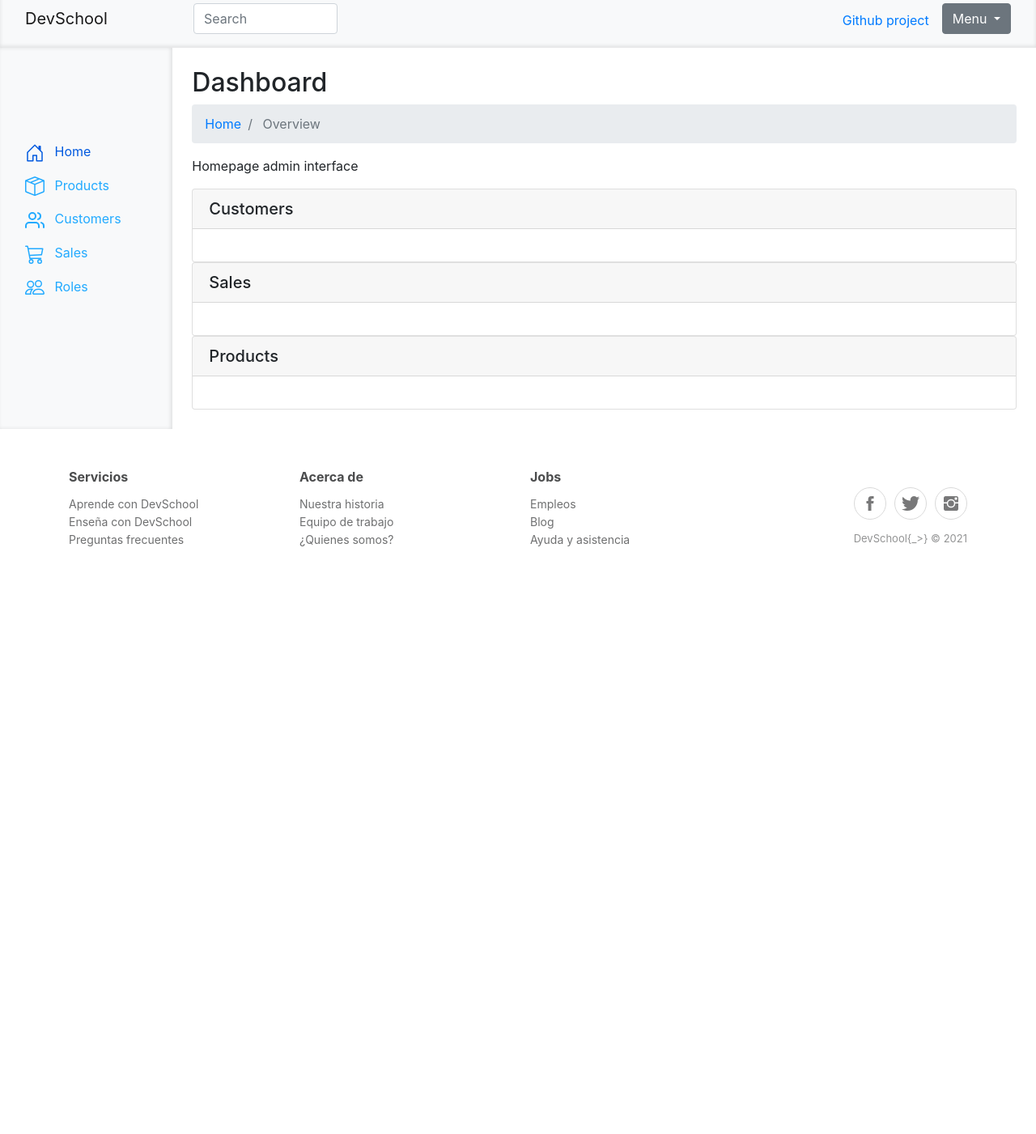
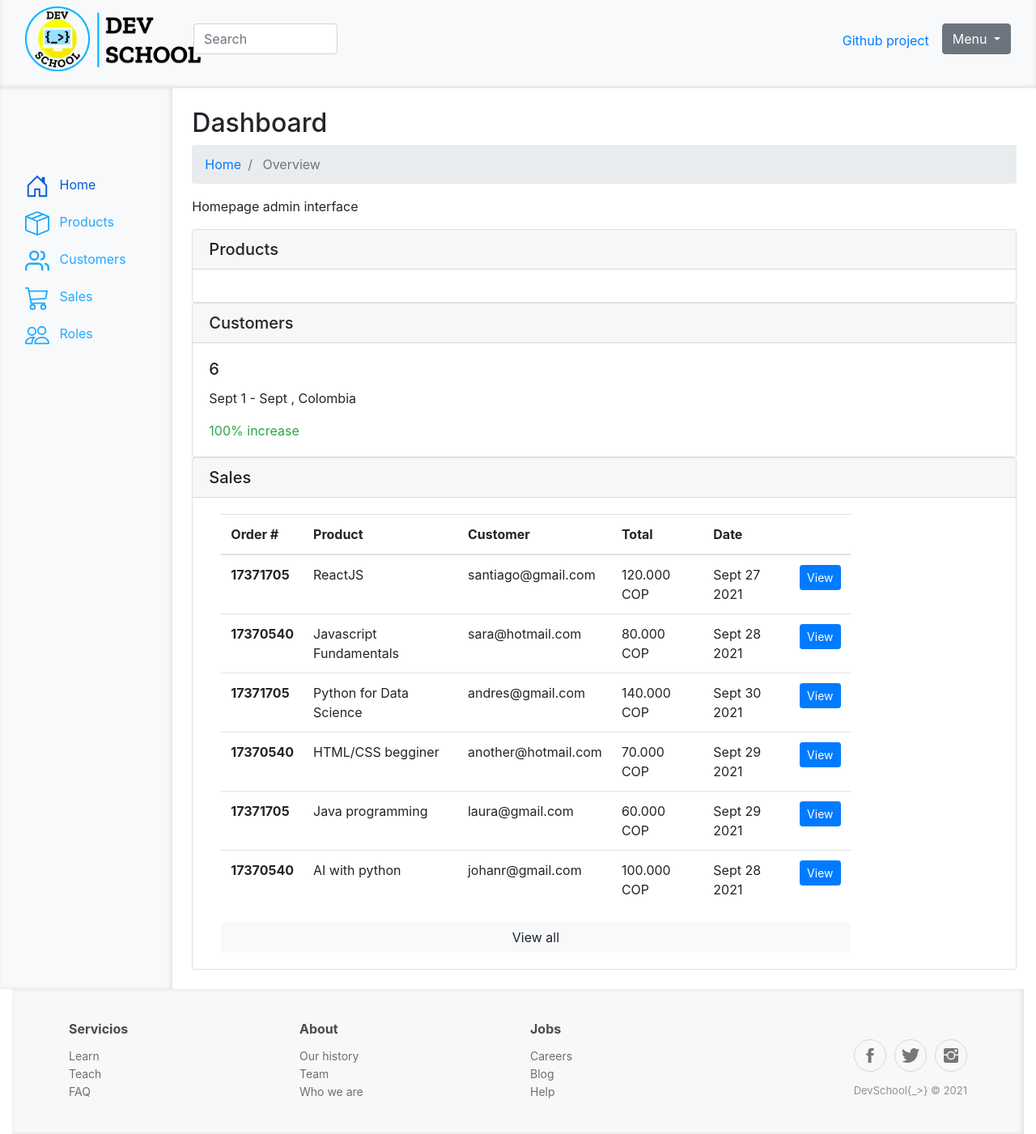
Before and after one commit to johanramirez91/MisionDevs, a plain HTML site: page index.html in a window 1280 px wide. Shown: the part 13-1414 px from the top of the page at 81% size. Before the commit the page ends 800 px from the top, so only its background shows below. Drawn offline with nearby package versions, Linux system fonts and the light colour scheme.

Commit message:
Adición de logo, ícono, cambio de estilos y tabla de compradores.

```diff
--- a/assets/css/style.css
+++ b/assets/css/style.css
@@ -4,14 +4,14 @@
   bottom: 0;
   left: 0;
   z-index: 100;
-  padding: 60px 0 0;
+  padding: 50px 0 0;
   box-shadow: inset -2px 0 5px rgba(10, 10, 10, 0.1);
   z-index: 99;
 }
 
 @media (max-width: 500px) {
   .sidebar {
-    top: 8.5rem;
+    top: 5.5rem;
     padding: 0;
   }
 }
@@ -39,87 +39,88 @@
 /* foooter andres */
 
 .footer-clean {
-  padding:50px 0;
-  background-color:#fff;
-  color:#4b4c4d;
+  padding: 40px 0;
+  color: #4b4c4d;
+  background-color: rgb(248, 248, 248);
+  box-shadow: inset -2px 0 5px rgba(10, 10, 10, 0.1);
 }
 
 .footer-clean h3 {
-  margin-top:0;
-  margin-bottom:12px;
-  font-weight:bold;
-  font-size:16px;
+  margin-top: 0;
+  margin-bottom: 12px;
+  font-weight: bold;
+  font-size: 16px;
 }
 
 .footer-clean ul {
-  padding:0;
-  list-style:none;
-  line-height:1.6;
-  font-size:14px;
-  margin-bottom:0;
+  padding: 0;
+  list-style: none;
+  line-height: 1.6;
+  font-size: 14px;
+  margin-bottom: 0;
 }
 
 .footer-clean ul a {
-  color:inherit;
-  text-decoration:none;
-  opacity:0.8;
+  color: inherit;
+  text-decoration: none;
+  opacity: 0.8;
 }
 
 .footer-clean ul a:hover {
-  opacity:1;
+  opacity: 1;
 }
 
 .footer-clean .item.social {
-  text-align:right;
+  text-align: right;
 }
 
-@media (max-width:767px) {
+@media (max-width: 767px) {
   .footer-clean .item {
-    text-align:center;
-    padding-bottom:20px;
+    text-align: center;
+    padding-bottom: 20px;
   }
 }
 
 @media (max-width: 768px) {
   .footer-clean .item.social {
-    text-align:center;
+    text-align: center;
   }
 }
 
 .footer-clean .item.social > a {
-  font-size:24px;
-  width:40px;
-  height:40px;
-  line-height:40px;
-  display:inline-block;
-  text-align:center;
-  border-radius:50%;
-  border:1px solid #ccc;
-  margin-left:10px;
-  margin-top:22px;
-  color:inherit;
-  opacity:0.75;
+  font-size: 24px;
+  width: 40px;
+  height: 40px;
+  line-height: 40px;
+  display: inline-block;
+  text-align: center;
+  border-radius: 50%;
+  border: 1px solid #ccc;
+  margin-left: 10px;
+  margin-top: 22px;
+  color: inherit;
+  opacity: 0.75;
 }
 
 .footer-clean .item.social > a:hover {
-  opacity:0.9;
+  opacity: 0.9;
 }
 
-@media (max-width:991px) {
+@media (max-width: 991px) {
   .footer-clean .item.social > a {
-    margin-top:40px;
+    margin-top: 40px;
   }
 }
 
-@media (max-width:767px) {
+@media (max-width: 767px) {
   .footer-clean .item.social > a {
-    margin-top:10px;
+    margin-top: 10px;
   }
 }
 
 .footer-clean .copyright {
-  margin-top:14px;
-  margin-bottom:0;
-  font-size:13px;
-  opacity:0.6;
+  margin-top: 14px;
+  margin-bottom: 0;
+  font-size: 13px;
+  opacity: 0.6;
 }
--- a/index.html
+++ b/index.html
@@ -1,86 +1,55 @@
 <!DOCTYPE html>
 <html lang="en">
+
 <head>
   <meta charset="UTF-8" />
-    <meta
-      http-equiv="X-UA-Compatible"
-      content="width=device-width, initial-scale=1, shrink-to-fit=no"
-    />
-    <link
-      rel="stylesheet"
-      href="https://stackpath.bootstrapcdn.com/bootstrap/4.3.1/css/bootstrap.min.css"
-      integrity="sha384-ggOyR0iXCbMQv3Xipma34MD+dH/1fQ784/j6cY/iJTQUOhcWr7x9JvoRxT2MZw1T"
-      crossorigin="anonymous"
-    />
+  <meta http-equiv="X-UA-Compatible" content="width=device-width, initial-scale=1, shrink-to-fit=no" />
+  <link rel="stylesheet" href="https://stackpath.bootstrapcdn.com/bootstrap/4.3.1/css/bootstrap.min.css"
+    integrity="sha384-ggOyR0iXCbMQv3Xipma34MD+dH/1fQ784/j6cY/iJTQUOhcWr7x9JvoRxT2MZw1T" crossorigin="anonymous" />
   <link rel="stylesheet" type="text/css" href="/assets/css/style.css" />
   <meta name="viewport" content="width=device-width, initial-scale=1" />
 
-    <link rel="stylesheet" href="https://cdnjs.cloudflare.com/ajax/libs/twitter-bootstrap/4.1.3/css/bootstrap.min.css">
-    <link rel="stylesheet" href="https://cdnjs.cloudflare.com/ajax/libs/ionicons/2.0.1/css/ionicons.min.css">
+  <link rel="stylesheet" href="https://cdnjs.cloudflare.com/ajax/libs/twitter-bootstrap/4.1.3/css/bootstrap.min.css" />
+  <link rel="stylesheet" href="https://cdnjs.cloudflare.com/ajax/libs/ionicons/2.0.1/css/ionicons.min.css" />
+  <link rel="icon" type="image/png" href="assets/Icon.png" sizes="32x32">
+  <title>DevSchool</title>
 
-    <title>DevSchool</title>
 </head>
 
 <body>
   <nav class="navbar navbar-light bg-light p-3">
-      <div
-        class="
+    <div class="
           d-flex
           col-12 col-md-3 col-lg-2
           mb-2 mb-lg-0
           flex-wrap flex-md-nowrap
-          justify-content-between
-        "
-      >
-        <a class="navbar-brand" href="#"> DevSchool </a>
-        <button
-          class="navbar-toggler d-md-none collapsed mb-3"
-          type="button"
-          data-toggle="collapse"
-          data-target="#sidebar"
-          aria-controls="sidebar"
-          aria-expanded="false"
-          aria-label="Toggle navigation"
-        >
+          justify-content-between">
+      <a class="navbar-brand" href="#">
+        <img src="assets/logo.png" alt="logo" height="80px">
+      </a>
+      <button class="navbar-toggler d-md-none collapsed mb-3" type="button"      data-toggle="collapse"
+        data-target="#sidebar" aria-controls="sidebar" aria-expanded="false" aria-label="Toggle navigation">
         <span class="navbar-toggler-icon"></span>
       </button>
     </div>
     <div class="col-12 col-md-4 col-lg-2">
-        <input
-          class="form-control form-control-dark"
-          type="text"
-          placeholder="Search"
-          aria-label="Search"
-        />
+      <input class="form-control form-control-dark" type="text" placeholder="Search" aria-label="Search" />
     </div>
-      <div
-        class="
+    <div class="
           col-12 col-md-5 col-lg-8
           d-flex
           align-items-center
           justify-content-md-end
           mt-3 mt-md-0
-        "
-      >
+        ">
       <div class="mr-3 mt-1">
-          <a
-            class="github-button"
-            href="https://github.com/johanramirez91/MisionDevs"
-            data-color-scheme="no-preference: dark; light: light; dark: light;"
-            data-icon="octicon-star"
-            data-size="large"
-            data-show-count="true"
-            >Github project</a
-          >
+        <a class="github-button" href="https://github.com/johanramirez91/MisionDevs"
+          data-color-scheme="no-preference: dark; light: light; dark: light;" data-icon="octicon-star" data-size="large"
+          data-show-count="true">Github project</a>
       </div>
       <div class="dropdown">
-          <button
-            class="btn btn-secondary dropdown-toggle"
-            type="button"
-            id="dropdownMenuButton"
-            data-toggle="dropdown"
-            aria-expanded="false"
-          >
+        <button class="btn btn-secondary dropdown-toggle" type="button" id="dropdownMenuButton" data-toggle="dropdown"
+          aria-expanded="false">
           Menu
         </button>
         <ul class="dropdown-menu" aria-labelledby="dropdownMenuButton">
@@ -93,60 +62,34 @@
   </nav>
   <div class="container-fluid">
     <div class="row">
-        <nav
-          id="sidebar"
-          class="col-md-3 col-lg-2 d-md-block bg-light sidebar collapse"
-        >
+      <nav id="sidebar" class="col-md-3 col-lg-2 d-md-block bg-light sidebar collapse">
         <div class="position-sticky pt-md-5">
           <ul class="nav flex-column">
             <li class="nav-item">
               <a class="nav-link active" aria-current="page" href="#">
-                  <svg
-                    xmlns="http://www.w3.org/2000/svg"
-                    width="24"
-                    height="24"
-                    fill="currentColor"
-                    class="bi bi-house-door"
-                    viewBox="0 0 16 16"
-                  >
+                <svg xmlns="http://www.w3.org/2000/svg" width="30" height="30" fill="currentColor"
+                  class="bi bi-house-door" viewBox="0 0 16 16">
                   <path
-                      d="M8.354 1.146a.5.5 0 0 0-.708 0l-6 6A.5.5 0 0 0 1.5 7.5v7a.5.5 0 0 0 .5.5h4.5a.5.5 0 0 0 .5-.5v-4h2v4a.5.5 0 0 0 .5.5H14a.5.5 0 0 0 .5-.5v-7a.5.5 0 0 0-.146-.354L13 5.793V2.5a.5.5 0 0 0-.5-.5h-1a.5.5 0 0 0-.5.5v1.293L8.354 1.146zM2.5 14V7.707l5.5-5.5 5.5 5.5V14H10v-4a.5.5 0 0 0-.5-.5h-3a.5.5 0 0 0-.5.5v4H2.5z"
-                    />
+                    d="M8.354 1.146a.5.5 0 0 0-.708 0l-6 6A.5.5 0 0 0 1.5 7.5v7a.5.5 0 0 0 .5.5h4.5a.5.5 0 0 0 .5-.5v-4h2v4a.5.5 0 0 0 .5.5H14a.5.5 0 0 0 .5-.5v-7a.5.5 0 0 0-.146-.354L13 5.793V2.5a.5.5 0 0 0-.5-.5h-1a.5.5 0 0 0-.5.5v1.293L8.354 1.146zM2.5 14V7.707l5.5-5.5 5.5 5.5V14H10v-4a.5.5 0 0 0-.5-.5h-3a.5.5 0 0 0-.5.5v4H2.5z" />
                 </svg>
                 <span class="ml-2">Home</span>
               </a>
             </li>
             <li class="nav-item">
               <a class="nav-link" href="#">
-                  <svg
-                    xmlns="http://www.w3.org/2000/svg"
-                    width="24"
-                    height="24"
-                    fill="currentColor"
-                    class="bi bi-box-seam"
-                    viewBox="0 0 16 16"
-                  >
+                <svg xmlns="http://www.w3.org/2000/svg" width="30" height="30" fill="currentColor"
+                  class="bi bi-box-seam" viewBox="0 0 16 16">
                   <path
-                      d="M8.186 1.113a.5.5 0 0 0-.372 0L1.846 3.5l2.404.961L10.404 2l-2.218-.887zm3.564 1.426L5.596 5 8 5.961 14.154 3.5l-2.404-.961zm3.25 1.7-6.5 2.6v7.922l6.5-2.6V4.24zM7.5 14.762V6.838L1 4.239v7.923l6.5 2.6zM7.443.184a1.5 1.5 0 0 1 1.114 0l7.129 2.852A.5.5 0 0 1 16 3.5v8.662a1 1 0 0 1-.629.928l-7.185 2.874a.5.5 0 0 1-.372 0L.63 13.09a1 1 0 0 1-.63-.928V3.5a.5.5 0 0 1 .314-.464L7.443.184z"
-                    />
+                    d="M8.186 1.113a.5.5 0 0 0-.372 0L1.846 3.5l2.404.961L10.404 2l-2.218-.887zm3.564 1.426L5.596 5 8 5.961 14.154 3.5l-2.404-.961zm3.25 1.7-6.5 2.6v7.922l6.5-2.6V4.24zM7.5 14.762V6.838L1 4.239v7.923l6.5 2.6zM7.443.184a1.5 1.5 0 0 1 1.114 0l7.129 2.852A.5.5 0 0 1 16 3.5v8.662a1 1 0 0 1-.629.928l-7.185 2.874a.5.5 0 0 1-.372 0L.63 13.09a1 1 0 0 1-.63-.928V3.5a.5.5 0 0 1 .314-.464L7.443.184z" />
                 </svg>
                 <span class="ml-2">Products</span>
               </a>
             </li>
             <li class="nav-item">
               <a class="nav-link" href="#">
-                  <svg
-                    xmlns="http://www.w3.org/2000/svg"
-                    width="24"
-                    height="24"
-                    viewBox="0 0 24 24"
-                    fill="none"
-                    stroke="currentColor"
-                    stroke-width="2"
-                    stroke-linecap="round"
-                    stroke-linejoin="round"
-                    class="feather feather-users"
-                  >
+                <svg xmlns="http://www.w3.org/2000/svg" width="30" height="30" viewBox="0 0 24 24" fill="none"
+                  stroke="currentColor" stroke-width="2" stroke-linecap="round" stroke-linejoin="round"
+                  class="feather feather-users">
                   <path d="M17 21v-2a4 4 0 0 0-4-4H5a4 4 0 0 0-4 4v2"></path>
                   <circle cx="9" cy="7" r="4"></circle>
                   <path d="M23 21v-2a4 4 0 0 0-3-3.87"></path>
@@ -157,34 +100,20 @@
             </li>
             <li class="nav-item">
               <a class="nav-link" href="#">
-                  <svg
-                    xmlns="http://www.w3.org/2000/svg"
-                    width="24"
-                    height="24"
-                    fill="currentColor"
-                    class="bi bi-cart3"
-                    viewBox="0 0 16 16"
-                  >
+                <svg xmlns="http://www.w3.org/2000/svg" width="30" height="30" fill="currentColor" class="bi bi-cart3"
+                  viewBox="0 0 16 16">
                   <path
-                      d="M0 1.5A.5.5 0 0 1 .5 1H2a.5.5 0 0 1 .485.379L2.89 3H14.5a.5.5 0 0 1 .49.598l-1 5a.5.5 0 0 1-.465.401l-9.397.472L4.415 11H13a.5.5 0 0 1 0 1H4a.5.5 0 0 1-.491-.408L2.01 3.607 1.61 2H.5a.5.5 0 0 1-.5-.5zM3.102 4l.84 4.479 9.144-.459L13.89 4H3.102zM5 12a2 2 0 1 0 0 4 2 2 0 0 0 0-4zm7 0a2 2 0 1 0 0 4 2 2 0 0 0 0-4zm-7 1a1 1 0 1 1 0 2 1 1 0 0 1 0-2zm7 0a1 1 0 1 1 0 2 1 1 0 0 1 0-2z"
-                    />
+                    d="M0 1.5A.5.5 0 0 1 .5 1H2a.5.5 0 0 1 .485.379L2.89 3H14.5a.5.5 0 0 1 .49.598l-1 5a.5.5 0 0 1-.465.401l-9.397.472L4.415 11H13a.5.5 0 0 1 0 1H4a.5.5 0 0 1-.491-.408L2.01 3.607 1.61 2H.5a.5.5 0 0 1-.5-.5zM3.102 4l.84 4.479 9.144-.459L13.89 4H3.102zM5 12a2 2 0 1 0 0 4 2 2 0 0 0 0-4zm7 0a2 2 0 1 0 0 4 2 2 0 0 0 0-4zm-7 1a1 1 0 1 1 0 2 1 1 0 0 1 0-2zm7 0a1 1 0 1 1 0 2 1 1 0 0 1 0-2z" />
                 </svg>
                 <span class="ml-2">Sales</span>
               </a>
             </li>
             <li class="nav-item">
               <a class="nav-link" href="#">
-                  <svg
-                    xmlns="http://www.w3.org/2000/svg"
-                    width="24"
-                    height="24"
-                    fill="currentColor"
-                    class="bi bi-people"
-                    viewBox="0 0 16 16"
-                  >
+                <svg xmlns="http://www.w3.org/2000/svg" width="30" height="30" fill="currentColor" class="bi bi-people"
+                  viewBox="0 0 16 16">
                   <path
-                      d="M15 14s1 0 1-1-1-4-5-4-5 3-5 4 1 1 1 1h8zm-7.978-1A.261.261 0 0 1 7 12.996c.001-.264.167-1.03.76-1.72C8.312 10.629 9.282 10 11 10c1.717 0 2.687.63 3.24 1.276.593.69.758 1.457.76 1.72l-.008.002a.274.274 0 0 1-.014.002H7.022zM11 7a2 2 0 1 0 0-4 2 2 0 0 0 0 4zm3-2a3 3 0 1 1-6 0 3 3 0 0 1 6 0zM6.936 9.28a5.88 5.88 0 0 0-1.23-.247A7.35 7.35 0 0 0 5 9c-4 0-5 3-5 4 0 .667.333 1 1 1h4.216A2.238 2.238 0 0 1 5 13c0-1.01.377-2.042 1.09-2.904.243-.294.526-.569.846-.816zM4.92 10A5.493 5.493 0 0 0 4 13H1c0-.26.164-1.03.76-1.724.545-.636 1.492-1.256 3.16-1.275zM1.5 5.5a3 3 0 1 1 6 0 3 3 0 0 1-6 0zm3-2a2 2 0 1 0 0 4 2 2 0 0 0 0-4z"
-                    />
+                    d="M15 14s1 0 1-1-1-4-5-4-5 3-5 4 1 1 1 1h8zm-7.978-1A.261.261 0 0 1 7 12.996c.001-.264.167-1.03.76-1.72C8.312 10.629 9.282 10 11 10c1.717 0 2.687.63 3.24 1.276.593.69.758 1.457.76 1.72l-.008.002a.274.274 0 0 1-.014.002H7.022zM11 7a2 2 0 1 0 0-4 2 2 0 0 0 0 4zm3-2a3 3 0 1 1-6 0 3 3 0 0 1 6 0zM6.936 9.28a5.88 5.88 0 0 0-1.23-.247A7.35 7.35 0 0 0 5 9c-4 0-5 3-5 4 0 .667.333 1 1 1h4.216A2.238 2.238 0 0 1 5 13c0-1.01.377-2.042 1.09-2.904.243-.294.526-.569.846-.816zM4.92 10A5.493 5.493 0 0 0 4 13H1c0-.26.164-1.03.76-1.724.545-.636 1.492-1.256 3.16-1.275zM1.5 5.5a3 3 0 1 1 6 0 3 3 0 0 1-6 0zm3-2a2 2 0 1 0 0 4 2 2 0 0 0 0-4z" />
                 </svg>
                 <span class="ml-2">Roles</span>
               </a>
@@ -205,42 +134,110 @@
         <p>Homepage admin interface</p>
 
         <div class="card">
-            <h5 class="card-header">Customers</h5>
-            <div class="card-body">
-              <!-- Contenido Modulos -->
-            </div>
-          </div>
-
-          <div class="card">
-            <h5 class="card-header">Sales</h5>
+          <h5 class="card-header">Products</h5>
           <div class="card-body">
             <!-- Modulos -->
           </div>
         </div>
 
         <div class="card">
-            <h5 class="card-header">Products</h5>
+          <h5 class="card-header">Customers</h5>
           <div class="card-body">
-              <!-- Modulos -->
+            <!-- Contenido Modulos -->
+            <h5 class="card-title">6</h5>
+            <p class="card-text">Sept 1 - Sept , Colombia</p>
+            <p class="card-text text-success">100% increase</p>
           </div>
         </div>
-        </main>
+
+        <div class="card">
+          <h5 class="card-header">Sales</h5>
+          <div class="col-12 col-xl-10 mb-4 mb-lg-0">
+            <div class="card-body">
+              <div class="table-responsive">
+                <table class="table">
+                  <thead>
+                    <tr>
+                      <th scope="col">Order #</th>
+                      <th scope="col">Product</th>
+                      <th scope="col">Customer</th>
+                      <th scope="col">Total</th>
+                      <th scope="col">Date</th>
+                      <th scope="col"></th>
+                    </tr>
+                  </thead>
+                  <tbody>
+                    <tr>
+                      <th scope="row">17371705</th>
+                      <td>ReactJS</td>
+                      <td>santiago@gmail.com</td>
+                      <td>120.000 COP</td>
+                      <td>Sept 27 2021</td>
+                      <td>
+                        <a href="#" class="btn btn-sm btn-primary">View</a>
+                      </td>
+                    </tr>
+                    <tr>
+                      <th scope="row">17370540</th>
+                      <td>Javascript Fundamentals</td>
+                      <td>sara@hotmail.com</td>
+                      <td>80.000 COP</td>
+                      <td>Sept 28 2021</td>
+                      <td>
+                        <a href="#" class="btn btn-sm btn-primary">View</a>
+                      </td>
+                    </tr>
+                    <tr>
+                      <th scope="row">17371705</th>
+                      <td>Python for Data Science</td>
+                      <td>andres@gmail.com</td>
+                      <td>140.000 COP</td>
+                      <td>Sept 30 2021</td>
+                      <td>
+                        <a href="#" class="btn btn-sm btn-primary">View</a>
+                      </td>
+                    </tr>
+                    <tr>
+                      <th scope="row">17370540</th>
+                      <td>HTML/CSS begginer</td>
+                      <td>another@hotmail.com</td>
+                      <td>70.000 COP</td>
+                      <td>Sept 29 2021</td>
+                      <td>
+                        <a href="#" class="btn btn-sm btn-primary">View</a>
+                      </td>
+                    </tr>
+                    <tr>
+                      <th scope="row">17371705</th>
+                      <td>Java programming</td>
+                      <td>laura@gmail.com</td>
+                      <td>60.000 COP</td>
+                      <td>Sept 29 2021</td>
+                      <td>
+                        <a href="#" class="btn btn-sm btn-primary">View</a>
+                      </td>
+                    </tr>
+                    <tr>
+                      <th scope="row">17370540</th>
+                      <td>AI with python</td>
+                      <td>johanr@gmail.com</td>
+                      <td>100.000 COP</td>
+                      <td>Sept 28 2021</td>
+                      <td>
+                        <a href="#" class="btn btn-sm btn-primary">View</a>
+                      </td>
+                    </tr>
+                  </tbody>
+                </table>
+              </div>
+              <a href="#" class="btn btn-block btn-light">View all</a>
             </div>
           </div>
-    <script
-      src="https://cdn.jsdelivr.net/npm/bootstrap@5.1.1/dist/js/bootstrap.bundle.min.js"
-      integrity="sha384-/bQdsTh/da6pkI1MST/rWKFNjaCP5gBSY4sEBT38Q/9RBh9AH40zEOg7Hlq2THRZ"
-      crossorigin="anonymous"
-    ></script>
-    <script
-      src="https://stackpath.bootstrapcdn.com/bootstrap/5.0.0-alpha1/js/bootstrap.min.js"
-      integrity="sha384-oesi62hOLfzrys4LxRF63OJCXdXDipiYWBnvTl9Y9/TRlw5xlKIEHpNyvvDShgf/"
-      crossorigin="anonymous"
-    ></script>
-  </body>
+        </div>
 
+    </div>
     <!-- Footer Andres -->
-  <Footer>
+    <footer>
       <div class="footer-clean">
         <footer>
           <div class="container">
@@ -248,28 +245,30 @@
               <div class="col-sm-4 col-md-3 item">
                 <h3>Servicios</h3>
                 <ul>
-                              <li><a href="#">Aprende con DevSchool</a></li>
-                              <li><a href="#">Enseña con DevSchool</a></li>
-                              <li><a href="#">Preguntas frecuentes</a></li>
+                  <li><a href="#">Learn</a></li>
+                  <li><a href="#">Teach</a></li>
+                  <li><a href="#">FAQ</a></li>
                 </ul>
               </div>
               <div class="col-sm-4 col-md-3 item">
-                          <h3>Acerca de</h3>
+                <h3>About</h3>
                 <ul>
-                              <li><a href="#">Nuestra historia</a></li>
-                              <li><a href="#">Equipo de trabajo</a></li>
-                              <li><a href="#">¿Quienes somos?</a></li>
+                  <li><a href="#">Our history</a></li>
+                  <li><a href="#">Team</a></li>
+                  <li><a href="#">Who we are</a></li>
                 </ul>
               </div>
               <div class="col-sm-4 col-md-3 item">
                 <h3>Jobs</h3>
                 <ul>
-                              <li><a href="#">Empleos</a></li>
+                  <li><a href="#">Careers</a></li>
                   <li><a href="#">Blog</a></li>
-                              <li><a href="#">Ayuda y asistencia</a></li>
+                  <li><a href="#">Help</a></li>
                 </ul>
               </div>
-                      <div class="col-lg-3 item social"><a href="#"><i class="icon ion-social-facebook"></i></a><a href="#"><i class="icon ion-social-twitter"></i></a><a href="#"><i class="icon ion-social-instagram"></i></a>
+              <div class="col-lg-3 item social">
+                <a href="#"><i class="icon ion-social-facebook"></i></a><a href="#"><i
+                    class="icon ion-social-twitter"></i></a><a href="#"><i class="icon ion-social-instagram"></i></a>
                 <p class="copyright">DevSchool{_>} © 2021</p>
               </div>
             </div>
@@ -278,6 +277,16 @@
       </div>
       <script src="https://cdnjs.cloudflare.com/ajax/libs/jquery/3.2.1/jquery.min.js"></script>
       <script src="https://cdnjs.cloudflare.com/ajax/libs/twitter-bootstrap/4.1.3/js/bootstrap.bundle.min.js"></script>
-  </Footer>
+    </footer>
+    </main>
+  </div>
+  </div>
+  <script src="https://cdn.jsdelivr.net/npm/bootstrap@5.1.1/dist/js/bootstrap.bundle.min.js"
+    integrity="sha384-/bQdsTh/da6pkI1MST/rWKFNjaCP5gBSY4sEBT38Q/9RBh9AH40zEOg7Hlq2THRZ"
+    crossorigin="anonymous"></script>
+  <script src="https://stackpath.bootstrapcdn.com/bootstrap/5.0.0-alpha1/js/bootstrap.min.js"
+    integrity="sha384-oesi62hOLfzrys4LxRF63OJCXdXDipiYWBnvTl9Y9/TRlw5xlKIEHpNyvvDShgf/"
+    crossorigin="anonymous"></script>
+</body>
 
 </html>
```
Also changed, not shown: assets/Icon.png (added), assets/Logo.png (added). Lines whose indentation alone changed are shown as unchanged.
